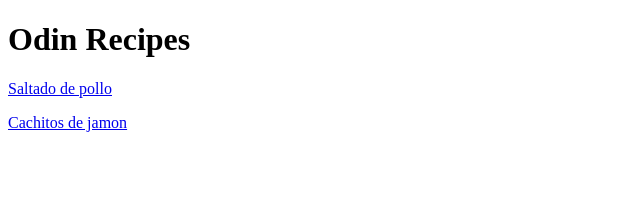
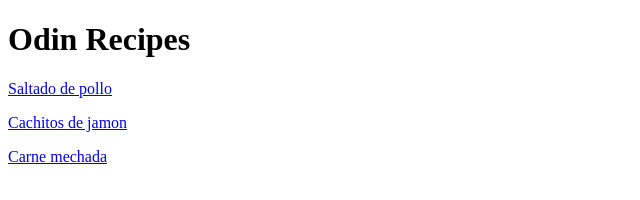
Before and after one commit to pedrobernardez/odin-recipes, a plain HTML site: page index.html in a window 1280 px wide. Shown: the whole page, without its empty margins (0-640 px from the left). Drawn offline with Linux system fonts and the light colour scheme.

Commit message:
Updated index

```diff
--- a/index.html
+++ b/index.html
@@ -12,5 +12,6 @@
 <p>
 <a href="./recipes/cachitosdejamon.html">Cachitos de jamon</a>
 </p>
+<a href="./recipes/carnemechada.html">Carne mechada</a>
 </body>
 </html>
```
